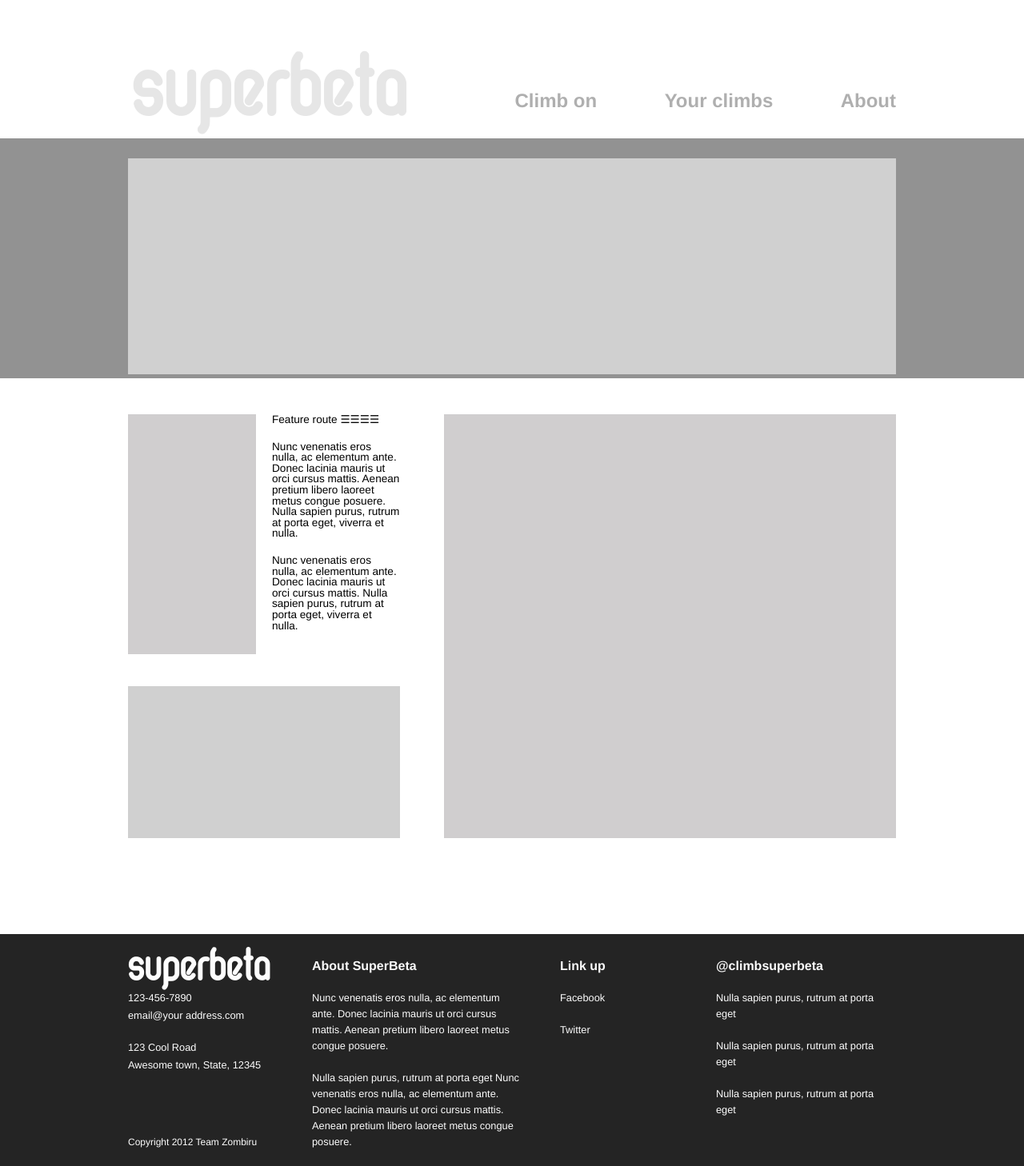
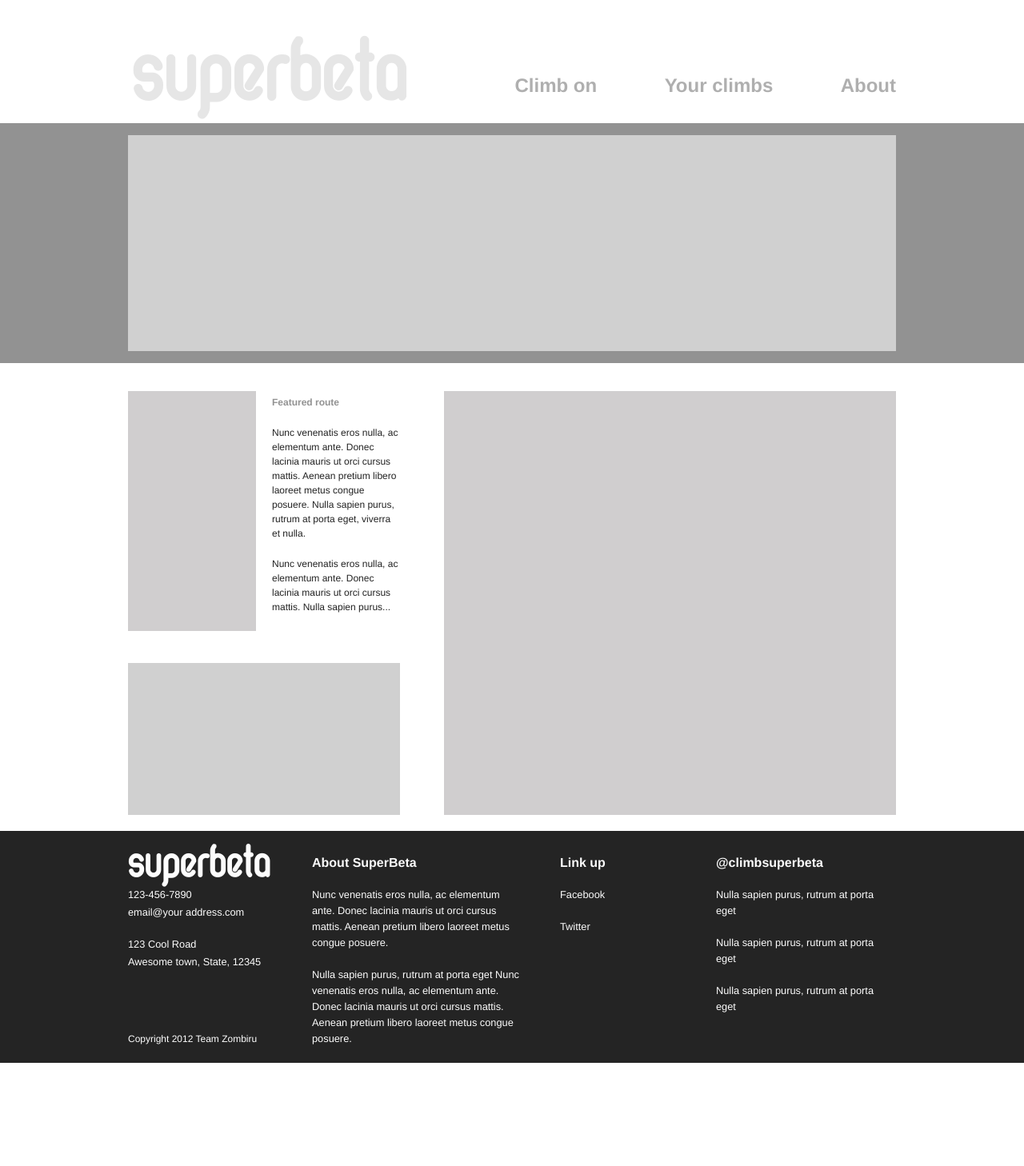
Before and after one commit to jsutterfield/superbeta, a Django app: page / in a window 1280 px wide. Shown: the whole page at 80% size. After the commit the page ends 1329 px from the top, so only its background shows below. Run offline with Django 3.2, Linux system fonts and the light colour scheme; a map, chart or similar area stays blank; parts of the project's set-up code (start-up, migrations or seed data) failed here and were passed over; some libraries are stand-ins or nearby versions.

Commit message:
more polishing of route and index templates

```diff
--- a/superbeta/static/css/style.css
+++ b/superbeta/static/css/style.css
@@ -11,13 +11,14 @@
 
 body {
   font-family: Helvetica, sans-serif;
+  min-width: 1200px;
 }
 
 header {
   width: 960px;
   margin: 0 auto;
   position: relative;
-  margin-top: 2.5%;
+  margin-top: 1%;
   color: #e6e6e6;
 }
 
@@ -30,13 +31,17 @@ header h1 {
   left: 5px;
 }
 
+header h1 a {
+  color: #e6e6e6 !important;
+}
+
 header nav {
   position: absolute;
   bottom: 10px;
   right: 0;
 }
 
-header a {
+li a {
   font-size: 1.5em;
   font-weight: bold;
 }
@@ -56,6 +61,13 @@ a {
   margin: 0 auto;
 }
 
+
+a, a:visited {
+  text-decoration: none;
+  color: #afafaf;
+}
+
+/****INDEX********************************************************************************/
 .gray-overlay {
   width: 100%;
   background-color: #929292;
@@ -63,6 +75,7 @@ a {
   position: absolute;
   z-index: -1;
   margin-top: 25px;
+  min-width: 1200px;
 }
 
 .gray-overlay-holder {
@@ -70,13 +83,7 @@ a {
   height: 270px;
   background-color: #D0D0D0 ;
   margin: 0 auto;
-  margin-top: 50px;
-}
-
-a, a:visited {
-  text-decoration: none;
-  color: #afafaf;
-
+  margin-top: 40px;
 }
 
 .hero {
@@ -99,11 +106,17 @@ a, a:visited {
 .left-hero-text {
   width: 160px;
   float: right;
-  font-size: .85em;
+  font-size: .75em;
+  line-height: 1.5em;
+  color: #232323;
+  position: relative;
+  top: 5px;
 }
 
 .left-hero-text h4 {
   margin: 0;
+  font-weight: bold;
+  color: #929292;
 }
 
 .left-hero-text p {
@@ -231,6 +244,74 @@ a, a:visited {
   float: left;
 }
 
+.misc-details {
+  margin-bottom: 60px;
+  width: 220px;
+}
+
+.misc-details hgroup {
+  margin-bottom: 17px;
+}
+
+.misc-details h4, .misc-details-bold, .start-finish h4, .gallery h4 {
+  font-weight: bold;
+}
+
+.misc-details h4
+{
+  font-size: 1.1em;
+}
+
+.misc-details-reg {
+  float: right;
+  display: block;
+}
+
+.start-finish-img-frame {
+  height: 104px;
+  width: 204px;
+  background-color: #f6f6f6;
+  margin-bottom: 10px;
+}
+
+.start-finish-img {
+  height: 92px;
+  width: 192px;
+  background-color: #e6e6e6;
+  position: relative;
+  top: 4px;
+  left: 4px;
+  border: 2px solid white;
+}
+
+.start-finish h4 {
+  margin-bottom: 3px;
+}
+
+.gallery {
+  width: 220px;
+  margin-bottom: 100px;
+}
+
+.gallery-image-frame {
+  height: 52px;
+  width: 52px;
+  background-color: #f6f6f6;
+  float: left;
+  margin-right: 5px;
+  margin-top: 5px;
+}
+
+.gallery-image {
+  height: 45px;
+  width: 45px;
+  background-color: #e6e6e6;
+  position: relative;
+  top: 2px;
+  left: 2px;
+  border: 2px solid white;
+}
+
 /***FOOTER********************************************************/
 footer {
   width: 100%;
@@ -238,8 +319,8 @@ footer {
   color: #fdfdfd;
   padding-top: 30px;
   padding-bottom: 20px;
-  margin-top: 100px;
   line-height: 1.25em;
+  min-width: 1200px;
 }
 
 .footer-container {
--- a/superbeta/templates/base.html
+++ b/superbeta/templates/base.html
@@ -17,7 +17,7 @@
   <body>
 
   <header class='cf'>
-    <h1>superbeta</h1>
+    <h1><a href='/'>superbeta</a></h1>
     <nav>
       <ul>
         <li><a href='#'>Climb on</a></li>
--- a/superbeta/templates/index.html
+++ b/superbeta/templates/index.html
@@ -8,12 +8,12 @@
       <div class='left-hero-photo'>
       </div>
       <div class='left-hero-text'>
-        <h4>Feature route &#9776&#9776&#9776&#9776</h4>
+        <h4>Featured route</h4>
         <p>
           Nunc venenatis eros nulla, ac elementum ante. Donec lacinia mauris ut orci cursus mattis. Aenean pretium libero laoreet metus congue posuere. Nulla sapien purus, rutrum at porta eget, viverra et nulla.
         </p>
         <p>
-          Nunc venenatis eros nulla, ac elementum ante. Donec lacinia mauris ut orci cursus mattis. Nulla sapien purus, rutrum at porta eget, viverra et nulla.
+          Nunc venenatis eros nulla, ac elementum ante. Donec lacinia mauris ut orci cursus mattis. Nulla sapien purus...
         </p>
       </div>
       <div class='google-map'>
```
Also changed, not shown: superbeta/templates/route.html (+31 -11 lines).
